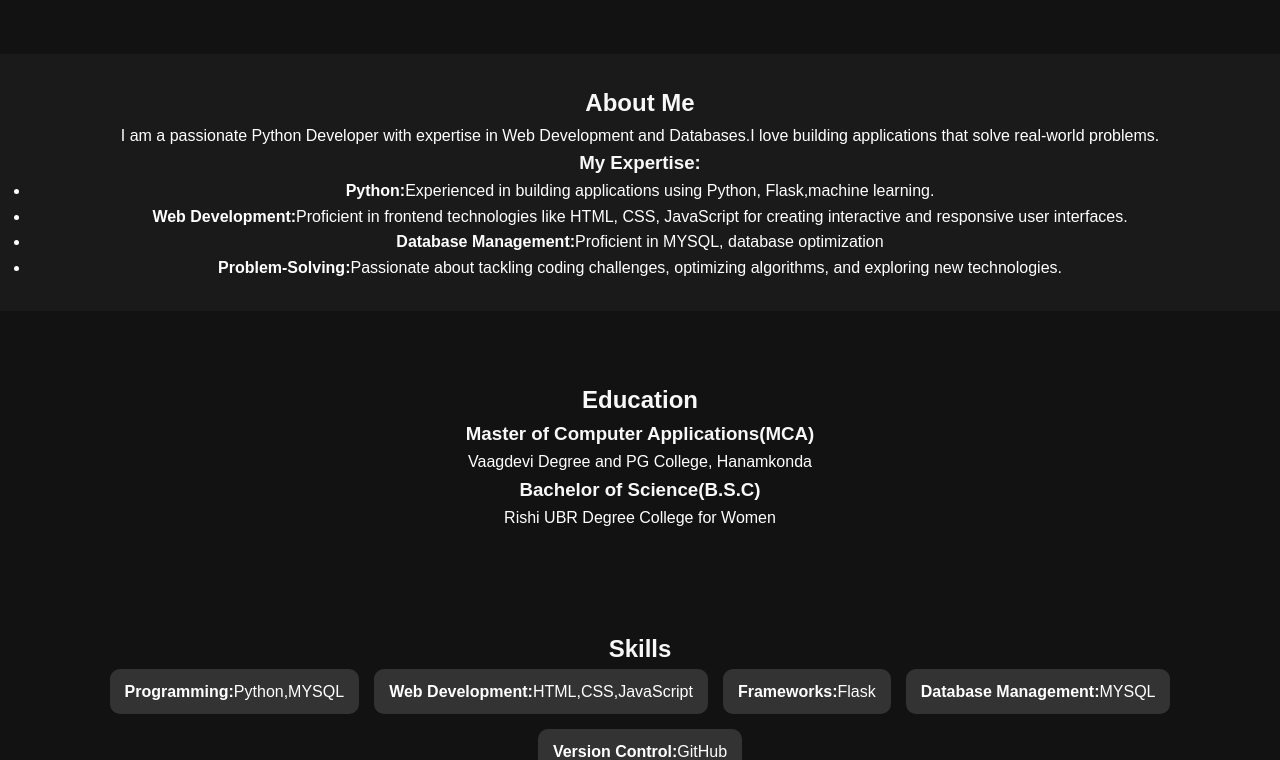
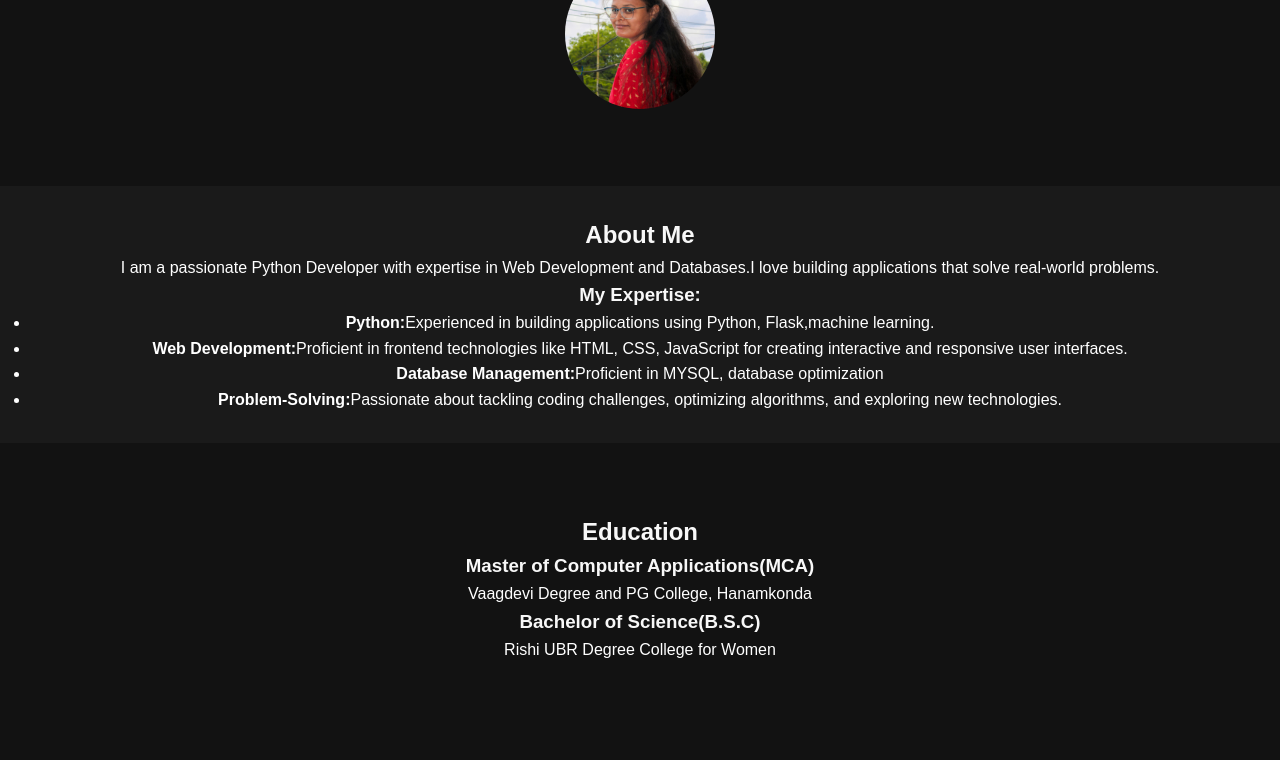
Before and after one commit to suchiammu/my-portfolio, a plain HTML site: page index.html in a window 1280 px wide. Shown: the part 340-1100 px from the top of the page. Drawn offline with Linux system fonts and the light colour scheme; files whose address does not match are found by name.

Commit message:
Update index.html

```diff
--- a/index.html
+++ b/index.html
@@ -27,7 +27,7 @@
         </div>
         <div class="profile">
 
-            <img src="C:\Users\VINAY\OneDrive\Desktop\My portfolio\assets\WhatsApp Image 2025-03-12 at 2.20.03 PM.jpeg" alt="jummidisuchi">
+            <img src="C:\Users\VINAY\OneDrive\Desktop\My portfolio\assets\profile.jpeg" alt="jummidisuchi">
         </div>
     </section>
 
```
